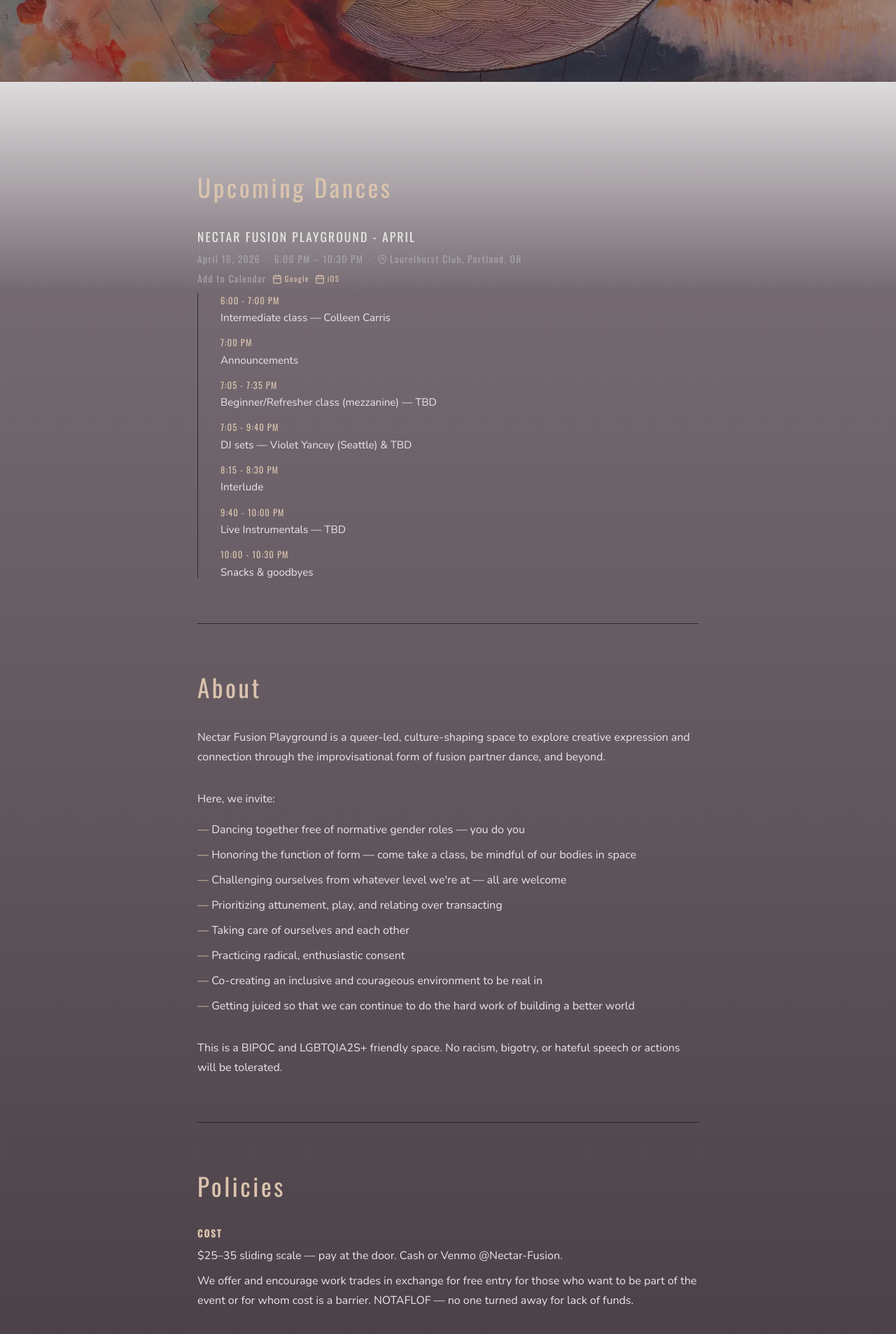
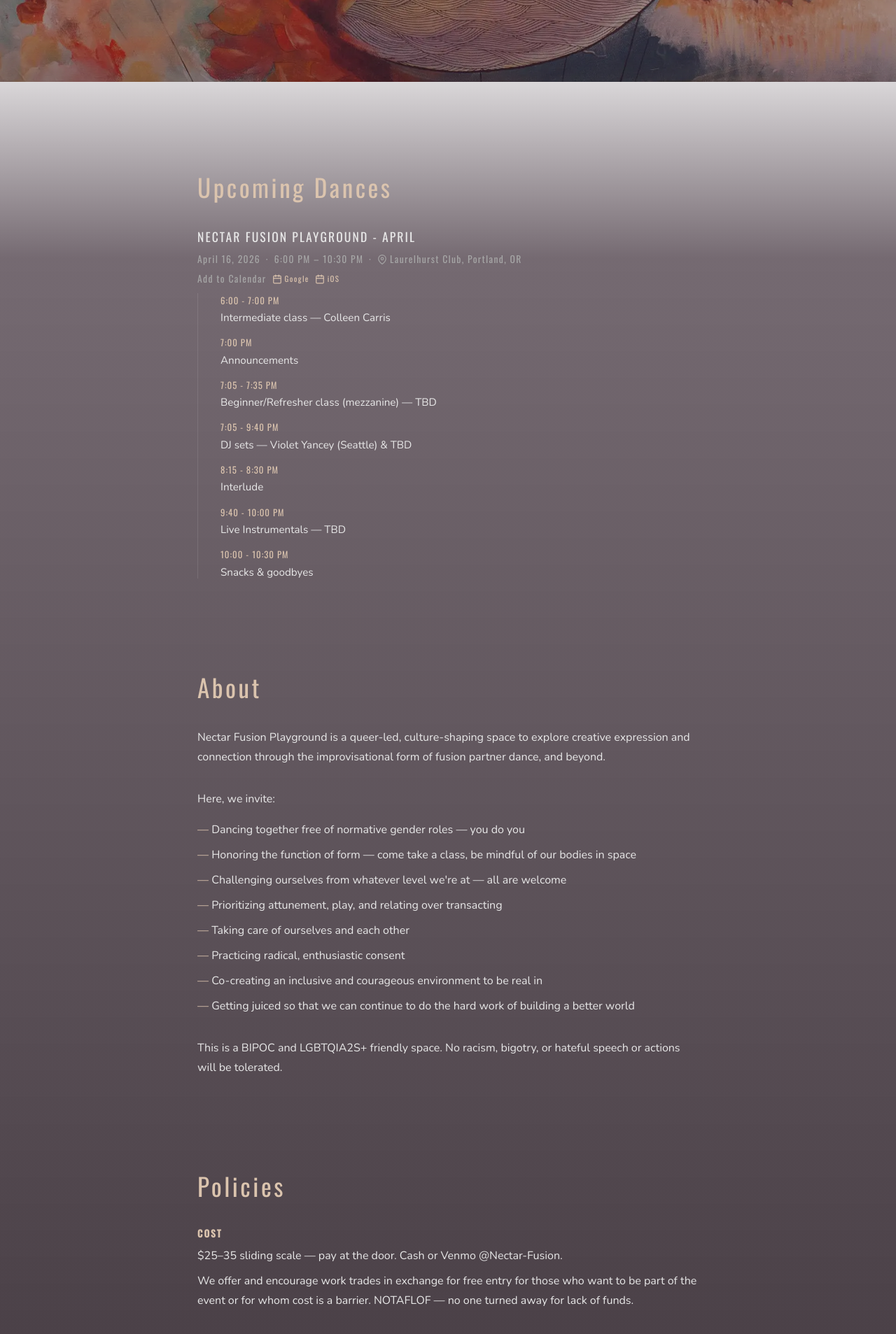
Before and after one commit to vccoffey/nectar, a Jekyll site: the page built from index.html, in a window 1280 px wide. Shown: the part 783-2690 px from the top of the page at 70% size. Built offline with Jekyll 4.4.1, drawn with Linux system fonts in a browser that asks for light colours.

Commit message:
adjust border color

```diff
--- a/assets/css/main.css
+++ b/assets/css/main.css
@@ -56,7 +56,7 @@
     transparent 0%,
     transparent calc(var(--hero-scale-px) * 0.84),
     /* hsla(319, 60%, 8%, 0.4) calc(var(--hero-scale-px) * 0.89), */
-    hsla(319, 60%, 6%, 0.6) calc(var(--hero-scale-px) * 1.25),
+    hsla(319, 60%, 6%, 0.6) calc(var(--hero-scale-px) * 1.2),
     /* hsla(319, 60%, 5%, 0.9) calc(var(--hero-scale-px) * 1.5), */
     hsla(319, 60%, 4%, 0.8) 100%
   );
@@ -76,7 +76,8 @@
   --gap-lg: 2rem;
   --gap-xl: 3rem;
   --gap-2xl: 4rem;
-  --border: 1px solid #2a2a2a;
+  --border-divider: 1px solid hsla(0, 0%, 33%, 0);
+  --border-side: 1px solid hsla(0, 0%, 100%, 0.1);
 }
 
 html {
@@ -140,7 +141,7 @@ a:hover {
 
 header {
   padding: var(--gap-lg);
-  border-bottom: var(--border);
+  border-bottom: var(--border-divider);
 }
 
 .starts-hidden,
@@ -173,7 +174,7 @@ main {
 
 footer {
   padding: var(--gap-md) var(--gap-xl);
-  border-top: var(--border);
+  border-top: var(--border-divider);
   color: var(--muted);
   font-size: 1.1rem;
   letter-spacing: 0.1em;
@@ -334,7 +335,7 @@ section.standard-flex {
 /* Sections – inter-section spacing only */
 main > section {
   padding-top: var(--gap-2xl);
-  border-top: var(--border);
+  border-top: var(--border-divider);
 }
 
 main > section:first-child {
@@ -444,7 +445,7 @@ section li {
 
 .schedule {
   list-style: none;
-  border-left: var(--border);
+  border-left: var(--border-side);
   padding-left: var(--gap-lg);
   display: flex;
   flex-direction: column;
```
